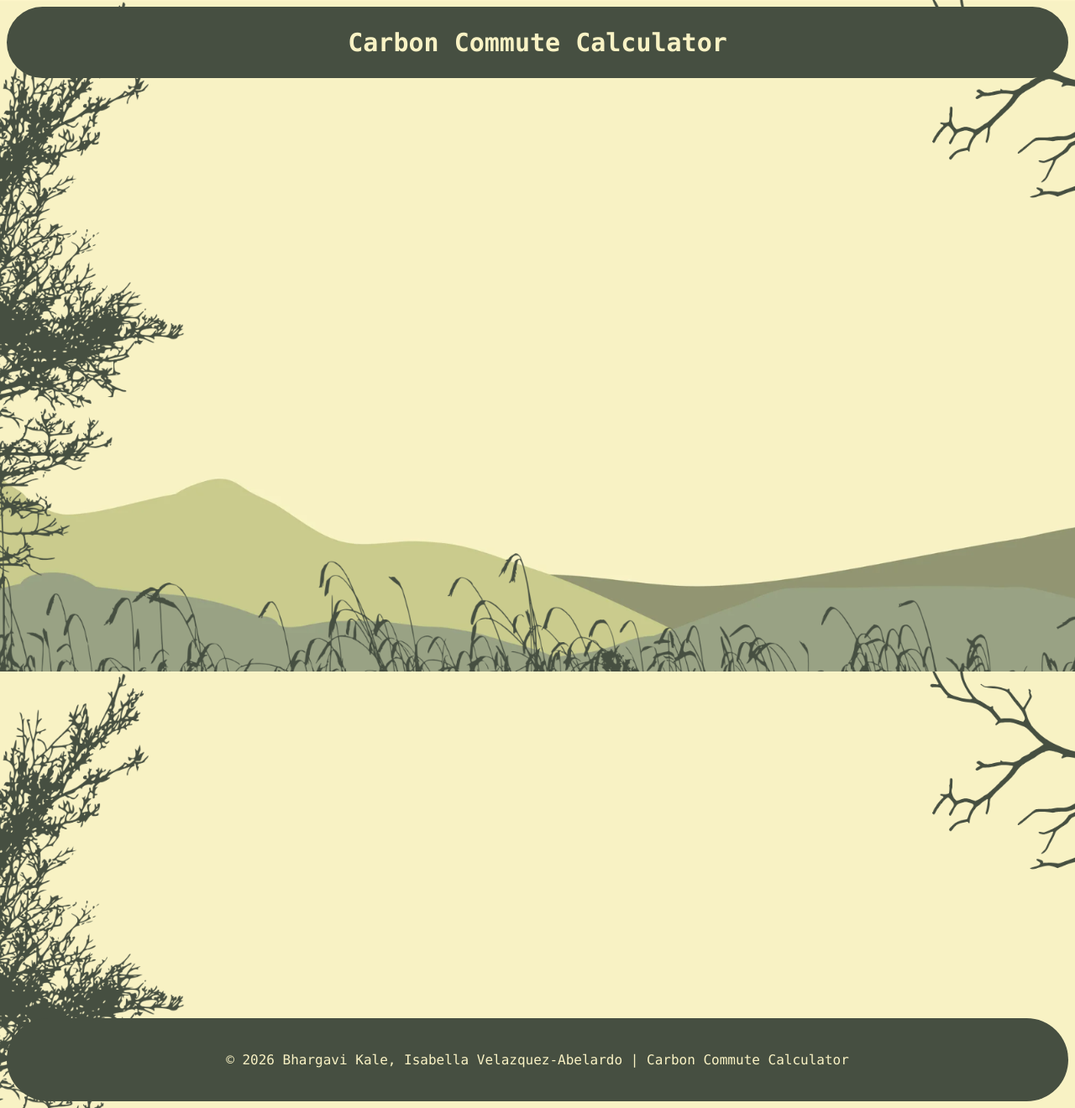
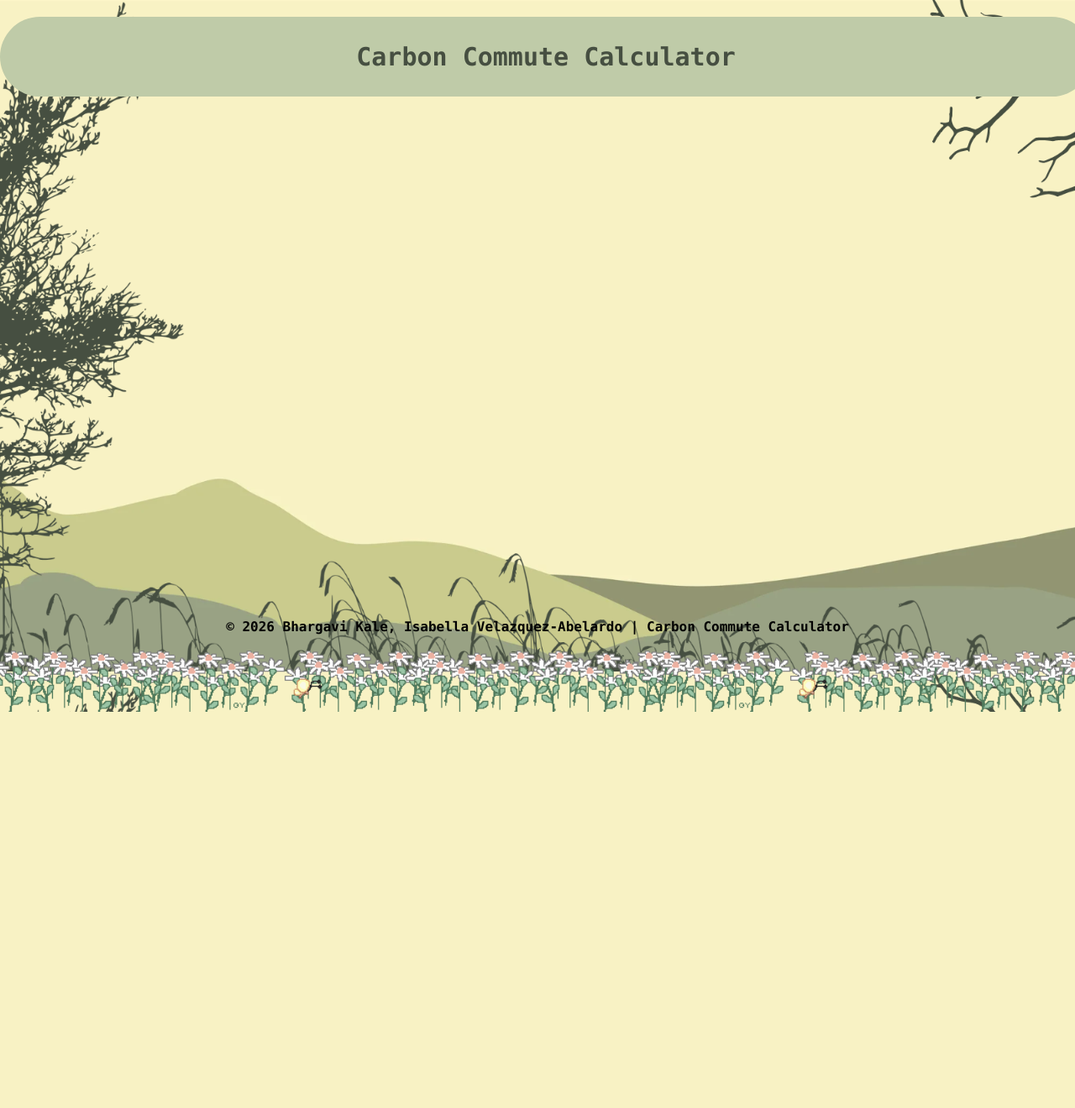
Before and after one commit to bhargavi-kale/carbon-emission-tracker, a Flask app: page / in a window 1280 px wide. Shown: the whole page at 84% size. After the commit the page ends 848 px from the top, so only its background shows below. Run offline with Flask 3, Linux system fonts and the light colour scheme.

Commit message:
Added Footer Decor

```diff
--- a/static/style.css
+++ b/static/style.css
@@ -1,42 +1,76 @@
+
 body {
+    margin: 0;
+    min-height: 100vh;
+
     background-image: url("/static/background.png");
-
     background-size: cover;
     background-position: center;
     background-repeat: no-repeat;
     background-attachment: fixed;
+
+    display: flex;
+    flex-direction: column;
 }
 
 
 
 header {
     text-align: center;
-    background-color: #464f41;
+    background-color: #bfcba8;
     border-radius: 80px;
-    width: 100;
-    padding: 5px;
+    width: 100%;              /* FIXED */
+    margin: 20px auto;        /* centers it */
+    padding: 10px;
+}
 
 
 
-}
-
 h1 {
     font-size: 30px;
-    color: #f9f2c4;
+    color: #464f41;
     font-family: 'Consolas', monospace;
 }
 
 
 
+main {
+    flex: 1;
+}
 
 
 footer {
+    position: relative;
+    z-index: 1;
     text-align: center;
-    background-color: #464f41;
-    border-radius: 80px;
-    max-width: 100%;
-    color:#f9f2c4;
+    margin: 20px auto;
+    padding: .5rem 0;
+    max-width: 900px;
+    color: #000000;
     font-family: 'Consolas', monospace;
-    padding: 1.5rem 0;
-    margin-top: 70rem;
+    font-weight: bold;
+
+
 }
+
+
+
+.flowerfield {
+    content: "";
+    position: absolute;
+
+    left: 50%;
+    transform: translateX(-50%);
+    bottom: -3rem;
+
+    width: 100%;
+    height: 5rem;
+
+    background-image: url("/static/flowerfield.gif");
+    background-repeat: repeat-x;
+    background-position: center bottom;
+    background-size: contain;
+
+    z-index: -1;
+    pointer-events: none;
+}
--- a/templates/index.html
+++ b/templates/index.html
@@ -10,6 +10,17 @@
 <header>
     <h1>Carbon Commute Calculator</h1>
 </header>
+
+<main>
+
+
+
+    <form
+    </form>
+
+
+
+</main>
 
 
 
@@ -29,8 +40,9 @@
 
 
 
+<div class = "flowerfield">
 
-
+</div>
 
 <footer>
     <p>&copy; 2026 Bhargavi Kale, Isabella Velazquez-Abelardo | Carbon Commute Calculator </p>
```
Also changed, not shown: static/flowerfield.gif (added).
